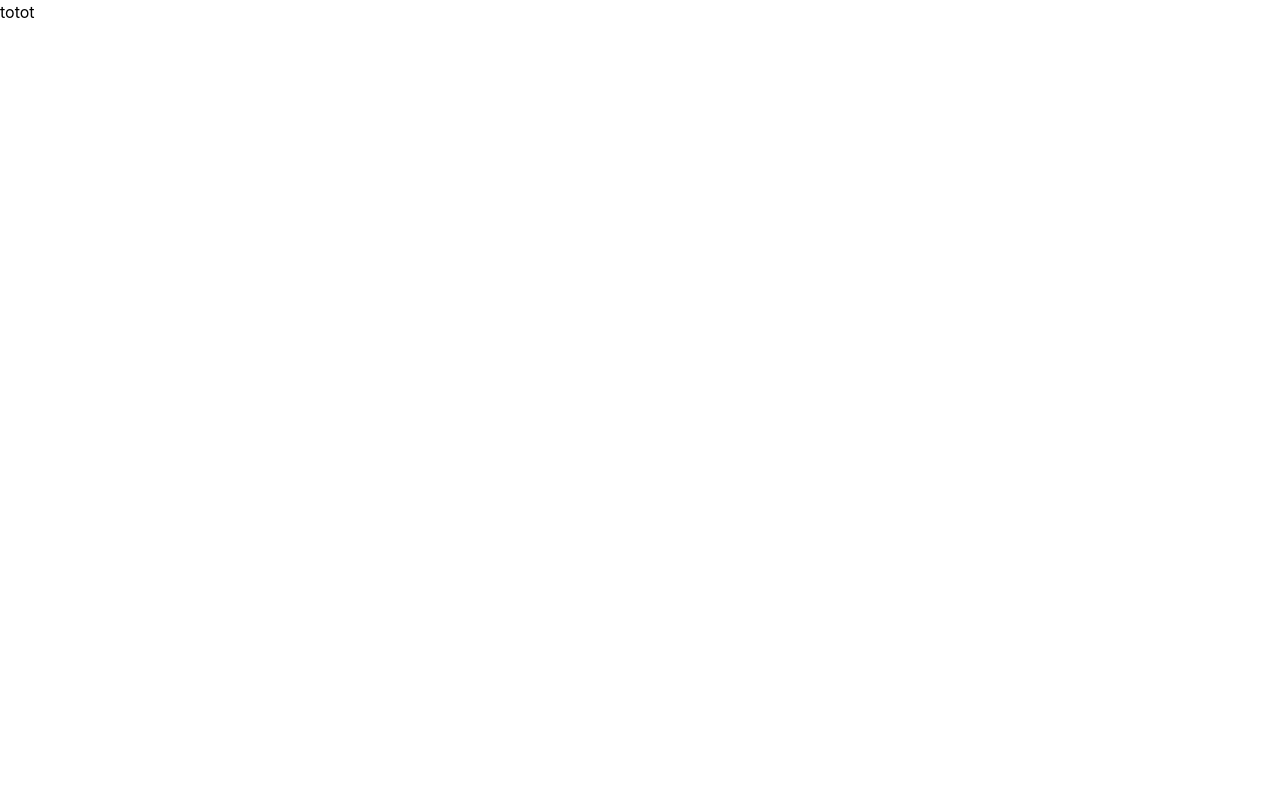
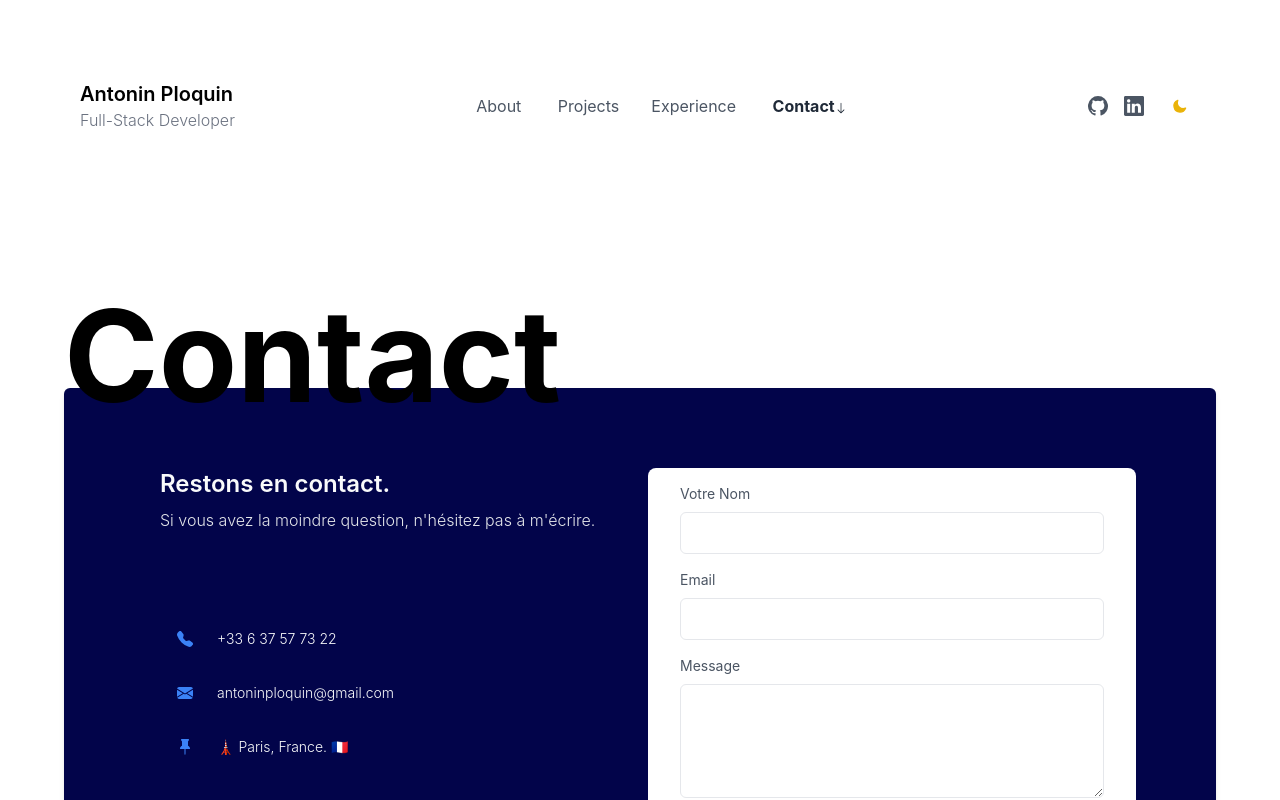
Before and after one commit to Antoninplo/Portfolio-V2, a Next.js app: page /contact in a window 1280 px wide. Shown: the top 800 px of the page. Built offline with nearby package versions, Linux system fonts and the light colour scheme.

Commit message:
retour app

```diff
--- a/pages/_app.js
+++ b/pages/_app.js
@@ -3,7 +3,9 @@ import { ThemeProvider } from "next-themes";
 
 function MyApp({ Component, pageProps }) {
   return (
-    <div>totot</div>
+    <ThemeProvider defaultTheme="light" attribute="class">
+      <Component {...pageProps} />
+    </ThemeProvider>
   );
 }
 
```
